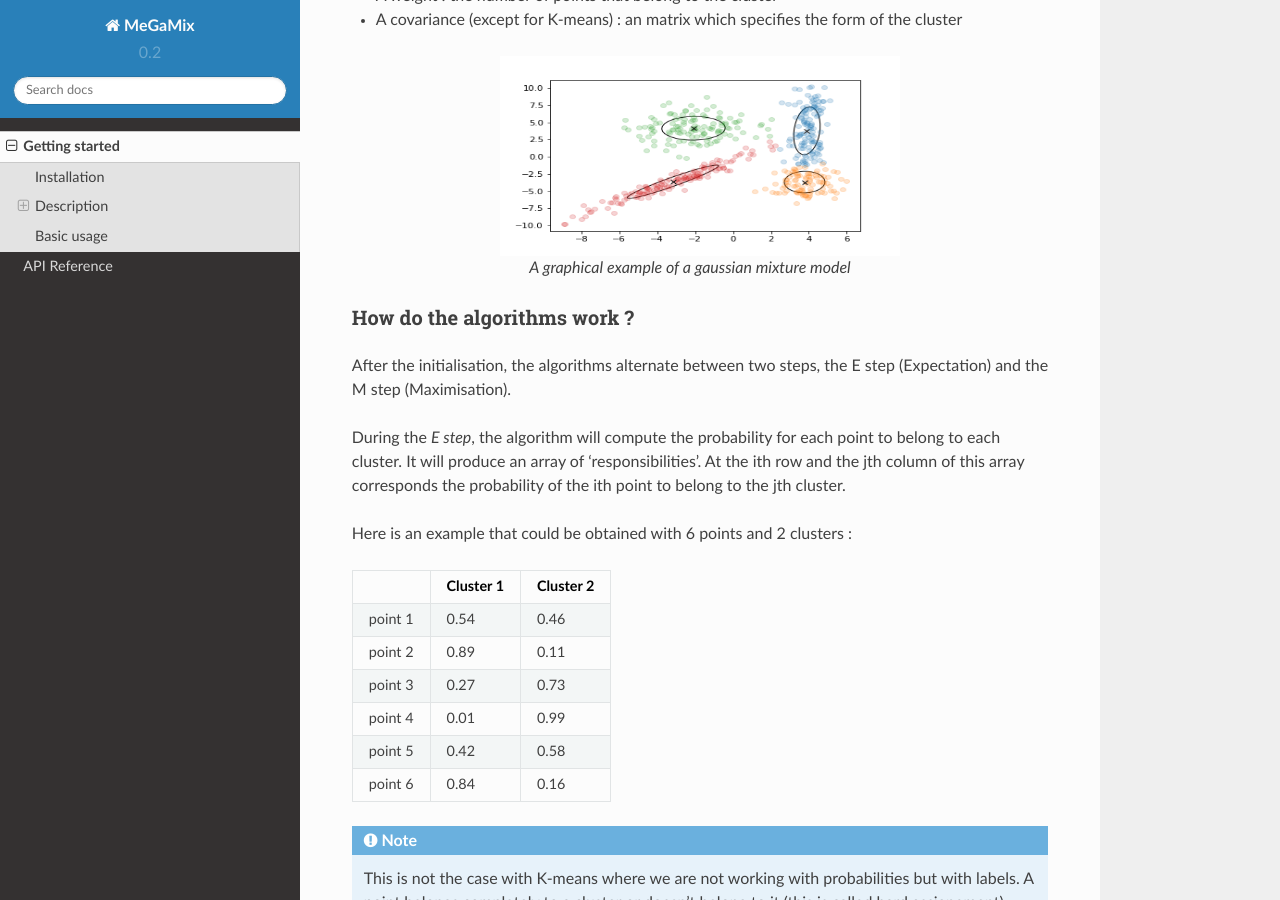
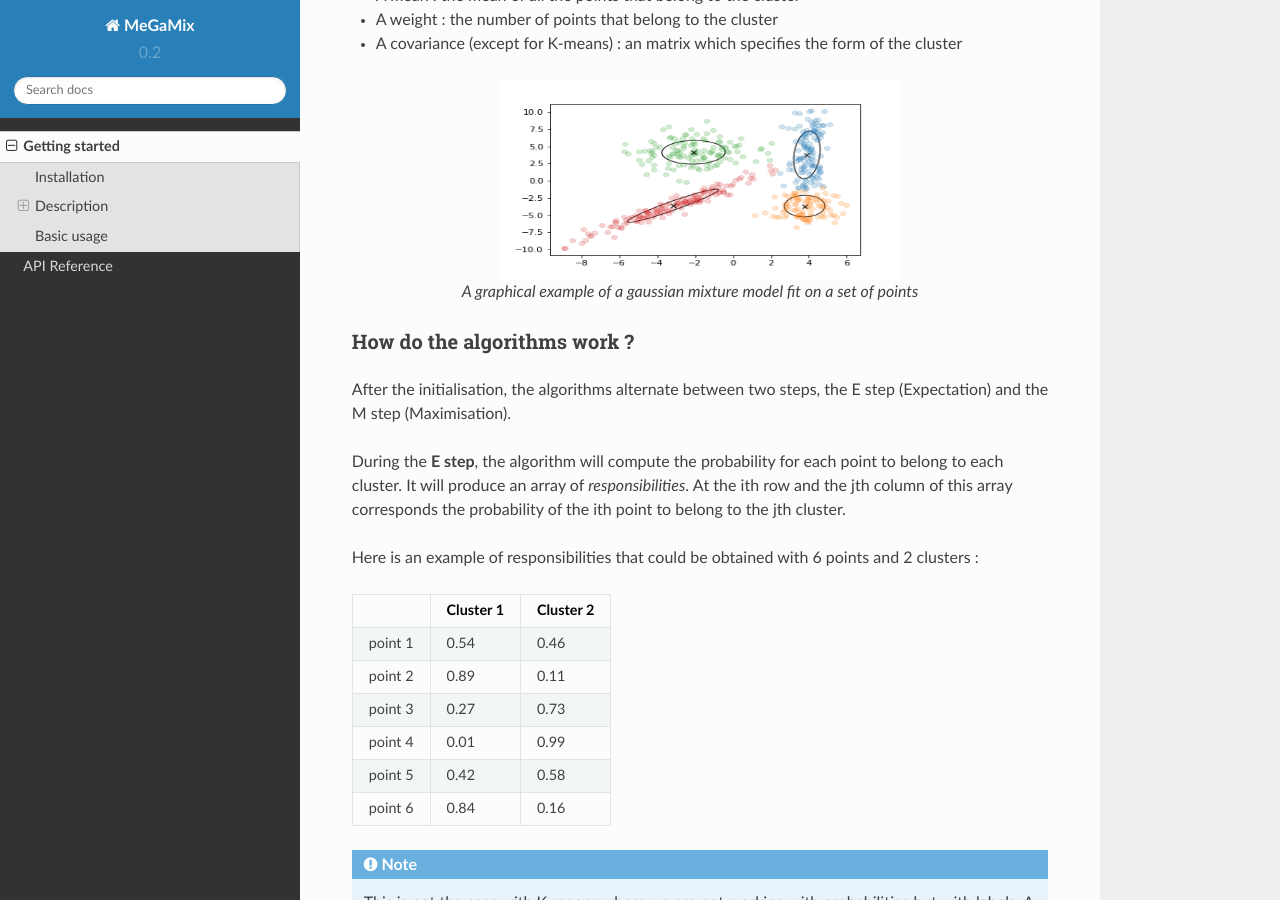
Before and after one commit to 14thibea/megamix, a Sphinx documentation site: the page built from doc/getting_started.rst, in a window 1280 px wide and 900 px high, scrolled down 1226 px. Built offline with Sphinx 7.4.7 and the Read the Docs theme 2.0.0, drawn with Linux system fonts in a browser that asks for light colours; some of the changed text lies outside the part shown.

Commit message:
rectified italics

```diff
--- a/doc/getting_started.rst
+++ b/doc/getting_started.rst
@@ -55,7 +56,7 @@ A cluster will have three main parameters:
     :alt: a GMM fit on a set of points
     :figclass: align-center
 
-    A graphical example of a gaussian mixture model
+    A graphical example of a gaussian mixture model fit on a set of points
 
 How do the algorithms work ?
 ----------------------------
@@ -63,11 +64,11 @@ How do the algorithms work ?
 After the initialisation, the algorithms alternate between two steps, the E step (Expectation)
 and the M step (Maximisation).
 
-During the *E step*, the algorithm will compute the probability for each point to belong to
-each cluster. It will produce an array of 'responsibilities'. At the ith row and the jth column
+During the **E step**, the algorithm will compute the probability for each point to belong to
+each cluster. It will produce an array of *responsibilities*. At the ith row and the jth column
 of this array corresponds the probability of the ith point to belong to the jth cluster.
 
-Here is an example that could be obtained with 6 points and 2 clusters :
+Here is an example of responsibilities that could be obtained with 6 points and 2 clusters :
 
 +-----------+-----------+-----------+
 |           | Cluster 1 | Cluster 2 |
@@ -91,7 +92,7 @@ Here is an example that could be obtained with 6 points and 2 clusters :
     with labels. A point belongs completely to a cluster or doesn't belong to it (this
     is called hard assignement).
 
-Then during the *M step*, the algorithm will re-estimate the parameters of the model
+Then during the **M step**, the algorithm will re-estimate the parameters of the model
 in order to maximize a convergence criterion.
 
 Finally the algorithm will stop if the difference between the value of the convergence
```
Also changed, not shown: other parts of doc/getting_started.rst (+2 -1 lines).
